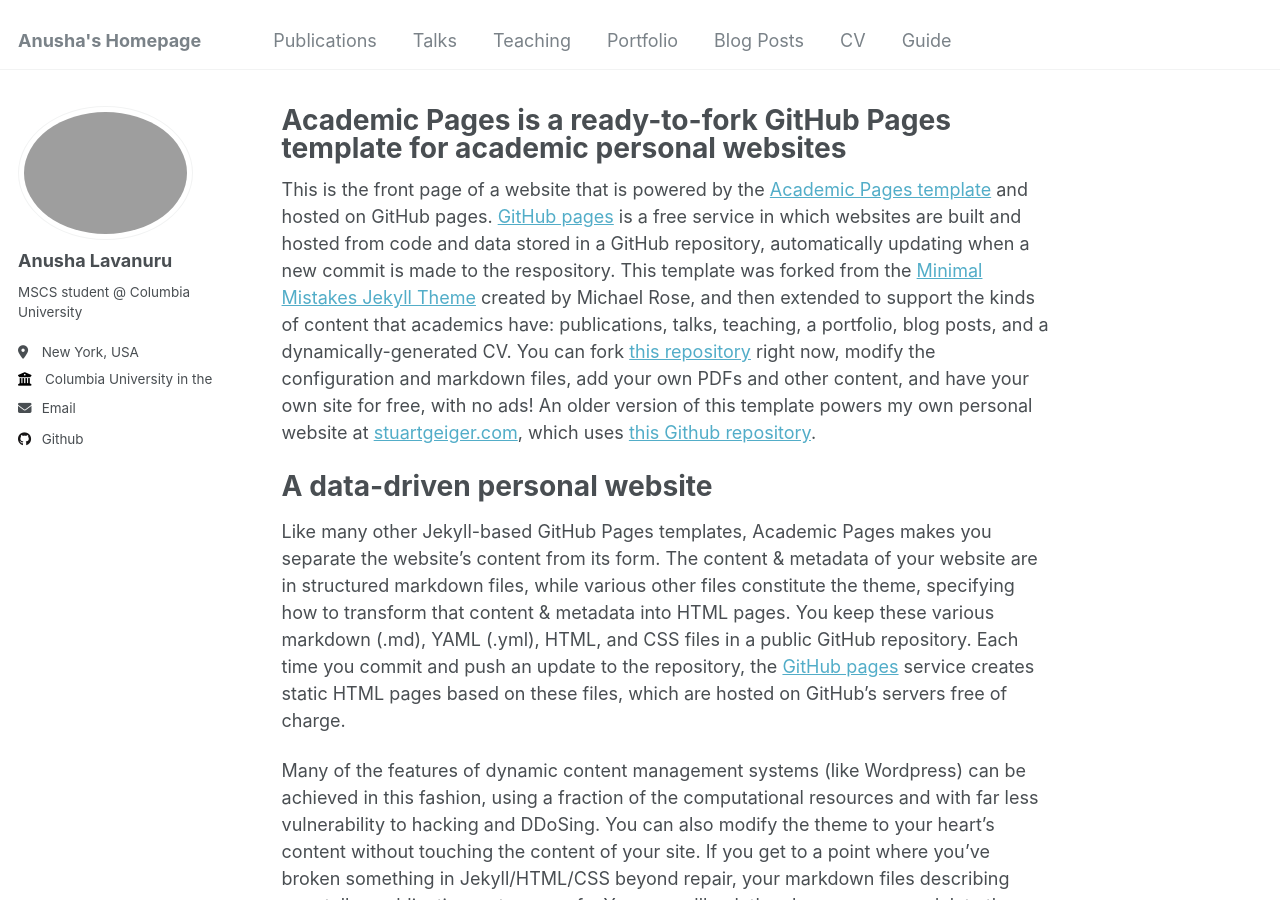
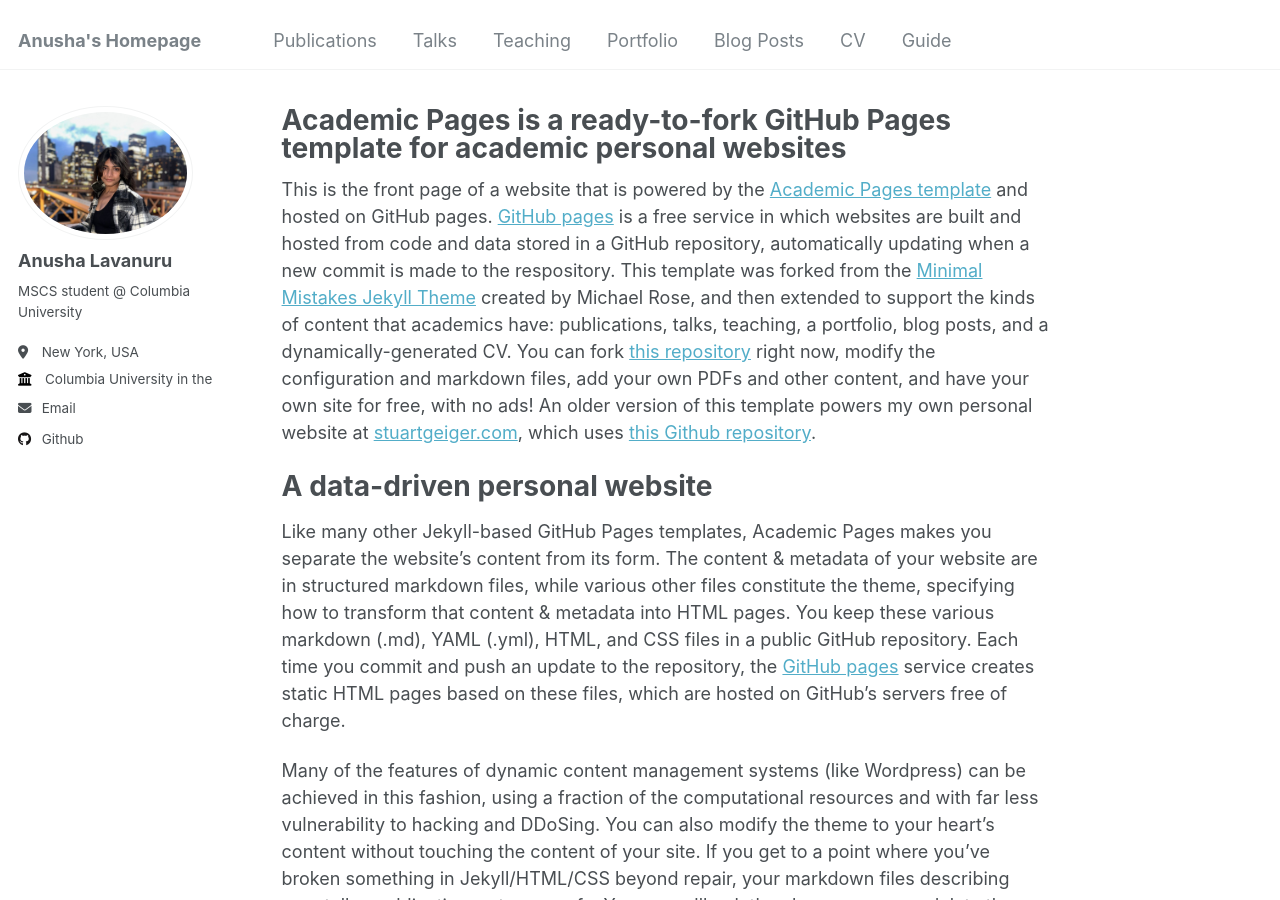
Before and after one commit to AnushaLavanuru5/AnushaL.github.io, a Jekyll site: the page built from _pages/about.md, in a window 1280 px wide and 900 px high. Built offline with Jekyll 4.4.1, drawn with Linux system fonts in a browser that asks for light colours.

Commit message:
Update _config.yml

```diff
--- a/_config.yml
+++ b/_config.yml
@@ -21,7 +21,7 @@ repository               : "academicpages/academicpages.github.io"
 #               Additional customization can be done by editing /_includes/author-profile.html
 author:
   # Biographic information
-  avatar           : "Anusha_nyc.png"
+  avatar           : "Anusha_nyc.jpg"
   name             : "Anusha Lavanuru"
   pronouns         : # example: "she/her"
   bio              : "MSCS student @ Columbia University"
```
